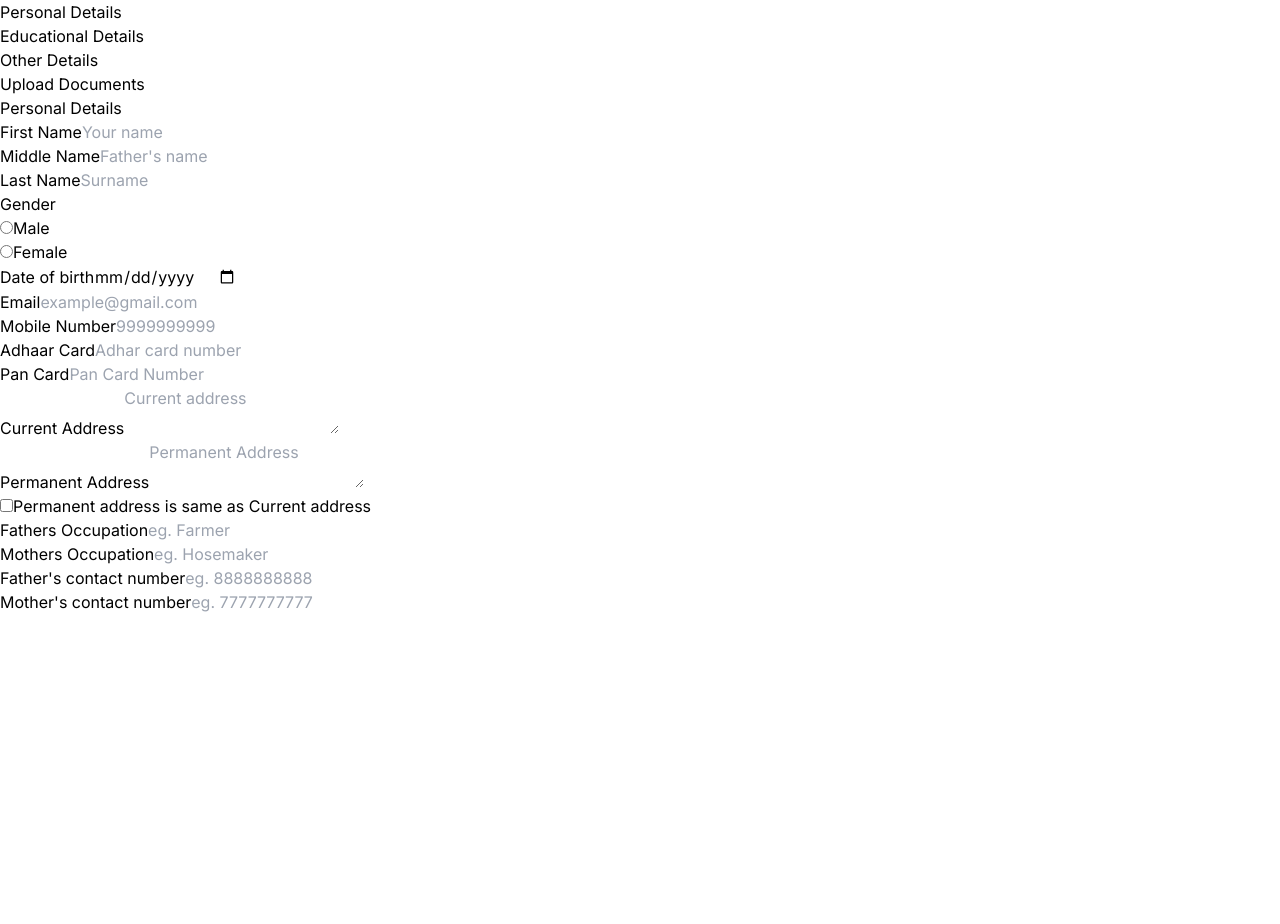
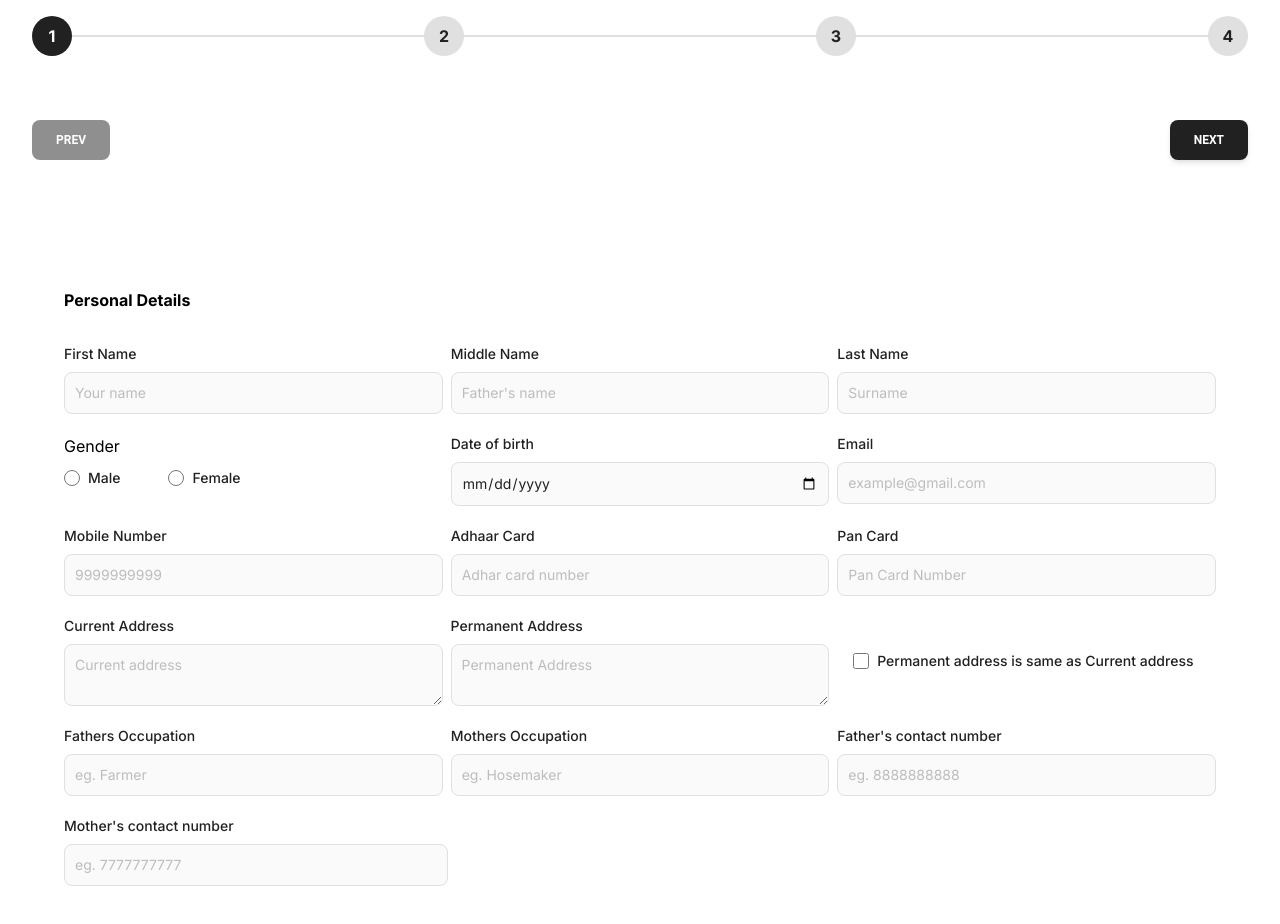
Before and after one commit to Salman-S7/it-shaala, a Next.js app in the folder student-ragistration/: page / in a window 1280 px wide. Shown: the top 924 px of the page. Before the commit the page ends 800 px from the top, so only its background shows below. Built offline with nearby package versions, Linux system fonts and the light colour scheme.

Commit message:
added progress bar

```diff
--- a/student-ragistration/app/components/form.js
+++ b/student-ragistration/app/components/form.js
@@ -5,6 +5,8 @@ import PersonalDetails from "./PersonalDetails";
 import EducationalDetails from "./EducationalDetails";
 import OtherDetails from "./OtherDetails";
 import DocumentsUpload from "./DocumentsUpload";
+import { Stepper, Step, Button } from "@material-tailwind/react";
+
 
 const Form = () => {
   const [firstName, setFirstName] = useState("");
@@ -43,7 +45,24 @@ const Form = () => {
   const [isAddressSame, setIsAddressSame] = useState(false);
   const [isLoading, setIsLoading] = useState(false);
 
-  const [tab, setTab] = useState(0);
+
+  const [tab, setTAb] = useState(0);
+  const [activeStep, setActiveStep] = React.useState(0);
+  const [isLastStep, setIsLastStep] = React.useState(false);
+  const [isFirstStep, setIsFirstStep] = React.useState(false);
+
+  const handleNext = () => {
+    setTAb(p => p+1)
+    !isLastStep && setActiveStep((cur) => cur + 1);
+  }
+  const handlePrev = () => {
+    setTAb((p) => p - 1);
+
+    !isFirstStep && setActiveStep((cur) => cur - 1);
+  }
+
+
+
   const handleSubmit = async (e) => {
     e.preventDefault();
     if (isAddressSame) {
@@ -150,7 +169,28 @@ const Form = () => {
 
   return (
     <>
-      <ul className="w-full flex items-center md:justify-center md:mx-auto px-4 h-[10vh] overflow-auto no-scrollbar gap-4 font-bold fixed top-0 left-0">
+      <div className="w-full py-4 px-8">
+        <Stepper
+          activeStep={activeStep}
+          isLastStep={(value) => setIsLastStep(value)}
+          isFirstStep={(value) => setIsFirstStep(value)}
+        >
+          <Step onClick={() => setActiveStep(0)}>1</Step>
+          <Step onClick={() => setActiveStep(1)}>2</Step>
+          <Step onClick={() => setActiveStep(2)}>3</Step>
+          <Step onClick={() => setActiveStep(2)}>4</Step>
+        </Stepper>
+        <div className="mt-16 flex justify-between">
+          <Button onClick={handlePrev} disabled={isFirstStep}>
+            Prev
+          </Button>
+          <Button onClick={handleNext} disabled={isLastStep}>
+            Next
+          </Button>
+        </div>
+      </div>
+
+      {/* <ul className="w-full flex items-center md:justify-center md:mx-auto px-4 h-[10vh] overflow-auto no-scrollbar gap-4 font-bold fixed top-0 left-0">
         <li
           className={`cursor-pointer ${
             tab == 0
@@ -192,7 +232,7 @@ const Form = () => {
         >
           Upload Documents
         </li>
-      </ul>
+      </ul> */}
       <div
         className="max-w-6xl md:mx-auto mx-4  my-8 no-scrollbar"
         // onSubmit={handleSubmit}
--- a/student-ragistration/package.json
+++ b/student-ragistration/package.json
@@ -9,6 +9,8 @@
     "lint": "next lint"
   },
   "dependencies": {
+    "@heroicons/react": "^2.1.5",
+    "@material-tailwind/react": "^2.1.9",
     "google-auth-library": "^9.13.0",
     "google-spreadsheet": "^4.1.2",
     "googleapis": "^140.0.1",
--- a/student-ragistration/tailwind.config.js
+++ b/student-ragistration/tailwind.config.js
@@ -1,10 +1,14 @@
+import withMT from "@material-tailwind/react/utils/withMT";
+
 /** @type {import('tailwindcss').Config} */
-export const content = [
+
+export default withMT({
+  content: [
     "./pages/**/*.{js,ts,jsx,tsx,mdx}",
     "./components/**/*.{js,ts,jsx,tsx,mdx}",
     "./app/**/*.{js,ts,jsx,tsx,mdx}",
-];
-export const theme = {
+  ],
+  theme: {
     extend: {
       backgroundImage: {
         "gradient-radial": "radial-gradient(var(--tw-gradient-stops))",
@@ -12,5 +16,6 @@ export const theme = {
           "conic-gradient(from 180deg at 50% 50%, var(--tw-gradient-stops))",
       },
     },
-};
-export const plugins = [];
+  },
+  plugins: [],
+});
```
Also changed, not shown: 1 other file (tests, documents, lock files or other folders). Lines whose indentation alone changed are shown as unchanged.
